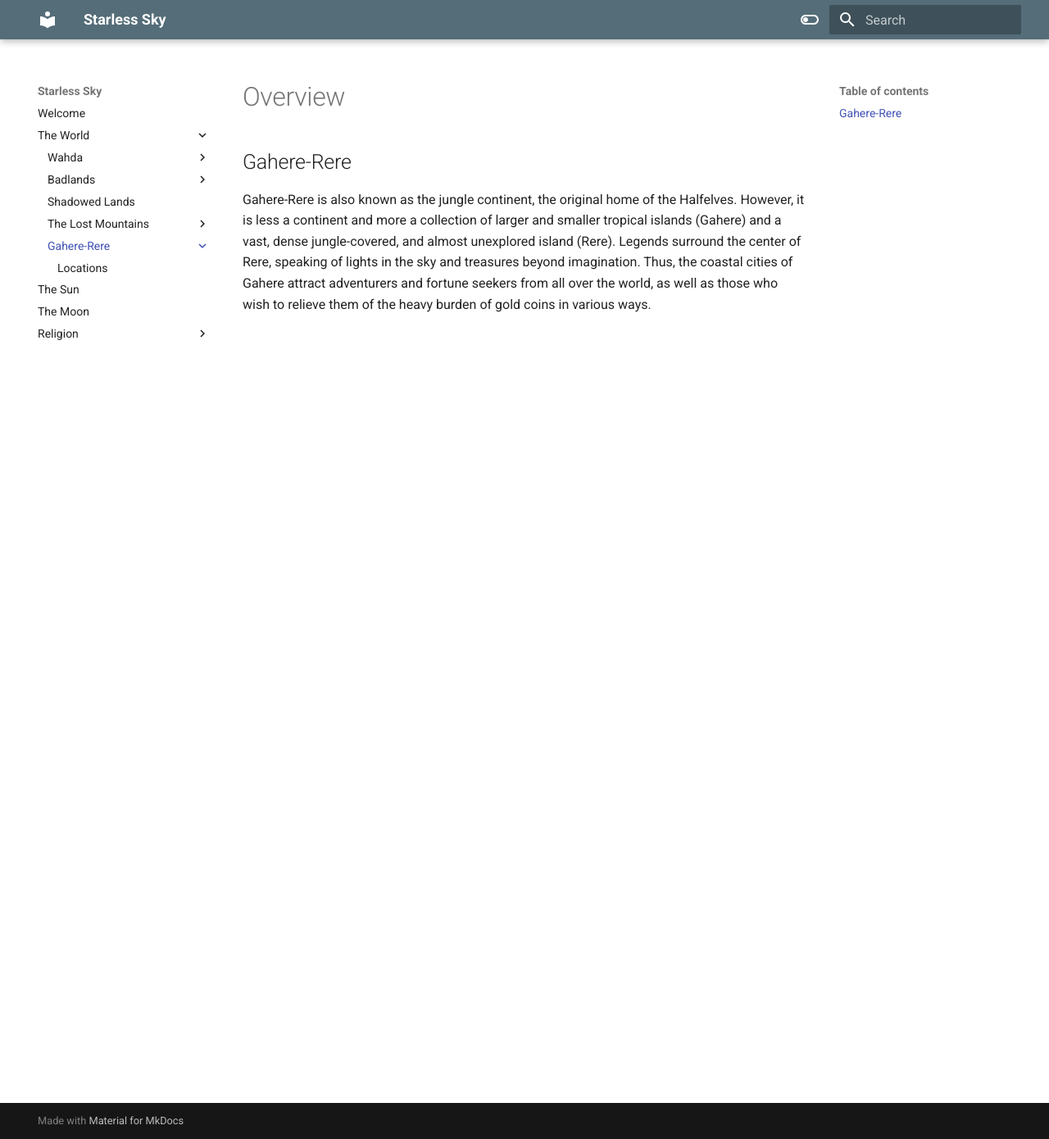
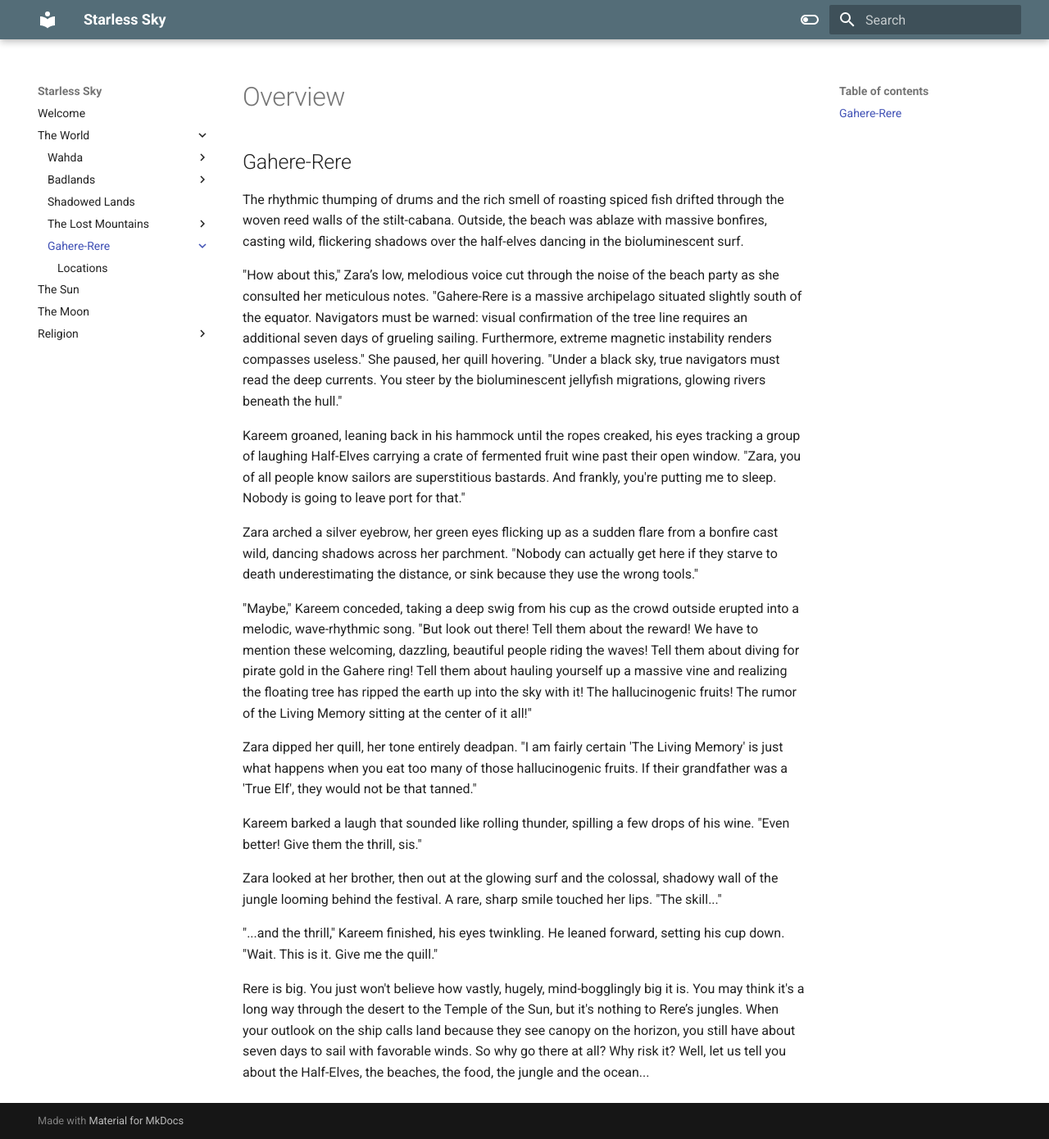
Before and after one commit to Matt4C6F656872/Starless-Sky, an MkDocs documentation site: the page built from docs/the-world/gahere-rere/index.md, in a window 1280 px wide and 1390 px high. Shown: the whole window at 82% size. Built offline with MkDocs 1.6.1 and Material for MkDocs 9.7.7, drawn with Linux system fonts in a browser that asks for light colours.

Commit message:
Gahere-Rere Lore Update

```diff
--- a/docs/the-world/gahere-rere/index.md
+++ b/docs/the-world/gahere-rere/index.md
@@ -1,2 +1,20 @@
 ## Gahere-Rere
-Gahere-Rere is also known as the jungle continent, the original home of the Halfelves. However, it is less a continent and more a collection of larger and smaller tropical islands (Gahere) and a vast, dense jungle-covered, and almost unexplored island (Rere). Legends surround the center of Rere, speaking of lights in the sky and treasures beyond imagination. Thus, the coastal cities of Gahere attract adventurers and fortune seekers from all over the world, as well as those who wish to relieve them of the heavy burden of gold coins in various ways.
+The rhythmic thumping of drums and the rich smell of roasting spiced fish drifted through the woven reed walls of the stilt-cabana. Outside, the beach was ablaze with massive bonfires, casting wild, flickering shadows over the half-elves dancing in the bioluminescent surf.
+
+"How about this," Zara’s low, melodious voice cut through the noise of the beach party as she consulted her meticulous notes. "Gahere-Rere is a massive archipelago situated slightly south of the equator. Navigators must be warned: visual confirmation of the tree line requires an additional seven days of grueling sailing. Furthermore, extreme magnetic instability renders compasses useless." She paused, her quill hovering. "Under a black sky, true navigators must read the deep currents. You steer by the bioluminescent jellyfish migrations, glowing rivers beneath the hull."
+
+Kareem groaned, leaning back in his hammock until the ropes creaked, his eyes tracking a group of laughing Half-Elves carrying a crate of fermented fruit wine past their open window. "Zara, you of all people know sailors are superstitious bastards. And frankly, you're putting me to sleep. Nobody is going to leave port for that."
+
+Zara arched a silver eyebrow, her green eyes flicking up as a sudden flare from a bonfire cast wild, dancing shadows across her parchment. "Nobody can actually get here if they starve to death underestimating the distance, or sink because they use the wrong tools."
+
+"Maybe," Kareem conceded, taking a deep swig from his cup as the crowd outside erupted into a melodic, wave-rhythmic song. "But look out there! Tell them about the reward! We have to mention these welcoming, dazzling, beautiful people riding the waves! Tell them about diving for pirate gold in the Gahere ring! Tell them about hauling yourself up a massive vine and realizing the floating tree has ripped the earth up into the sky with it! The hallucinogenic fruits! The rumor of the Living Memory sitting at the center of it all!"
+
+Zara dipped her quill, her tone entirely deadpan. "I am fairly certain 'The Living Memory' is just what happens when you eat too many of those hallucinogenic fruits. If their grandfather was a 'True Elf', they would not be that tanned."
+
+Kareem barked a laugh that sounded like rolling thunder, spilling a few drops of his wine. "Even better! Give them the thrill, sis."
+
+Zara looked at her brother, then out at the glowing surf and the colossal, shadowy wall of the jungle looming behind the festival. A rare, sharp smile touched her lips. "The skill..."
+
+"...and the thrill," Kareem finished, his eyes twinkling. He leaned forward, setting his cup down. "Wait. This is it. Give me the quill."
+
+Rere is big. You just won't believe how vastly, hugely, mind-bogglingly big it is. You may think it's a long way through the desert to the Temple of the Sun, but it's nothing to Rere’s jungles. When your outlook on the ship calls land because they see canopy on the horizon, you still have about seven days to sail with favorable winds. So why go there at all? Why risk it? Well, let us tell you about the Half-Elves, the beaches, the food, the jungle and the ocean...
```
